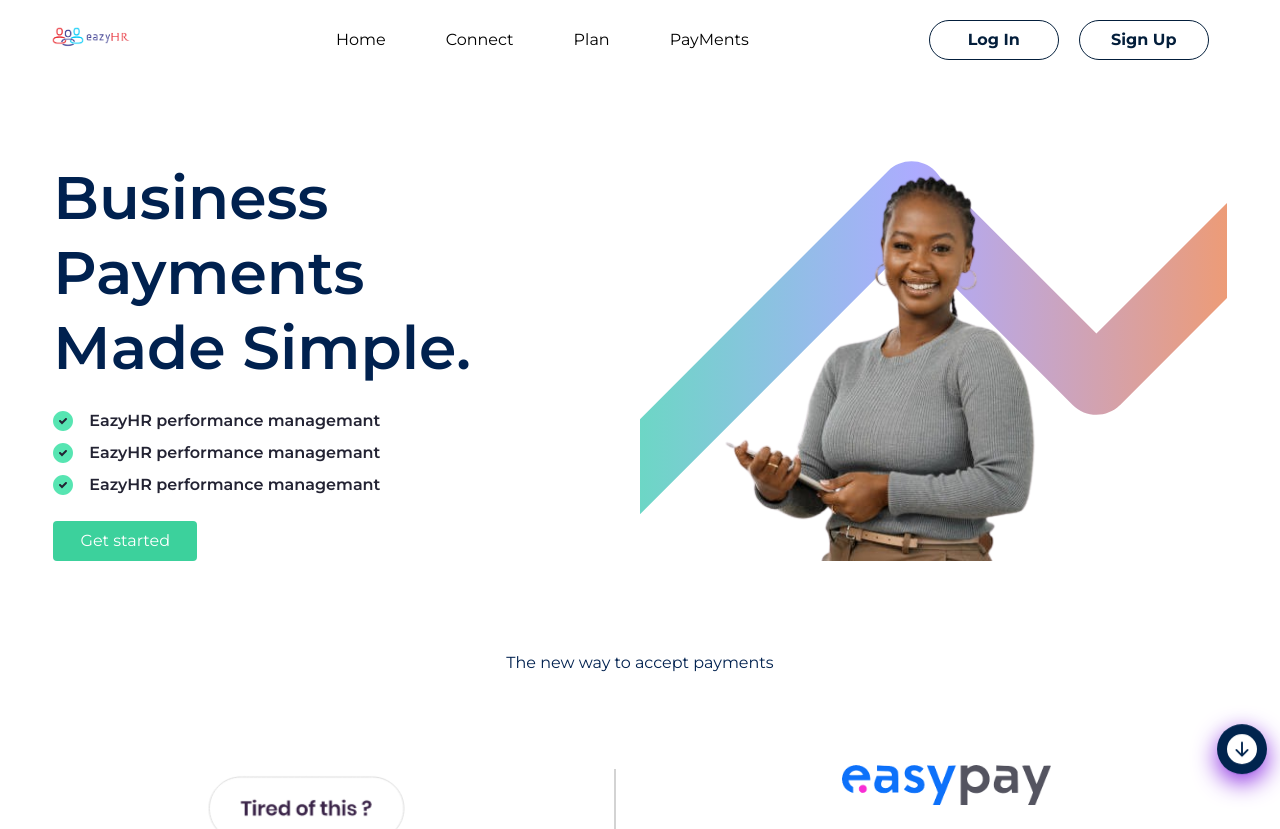
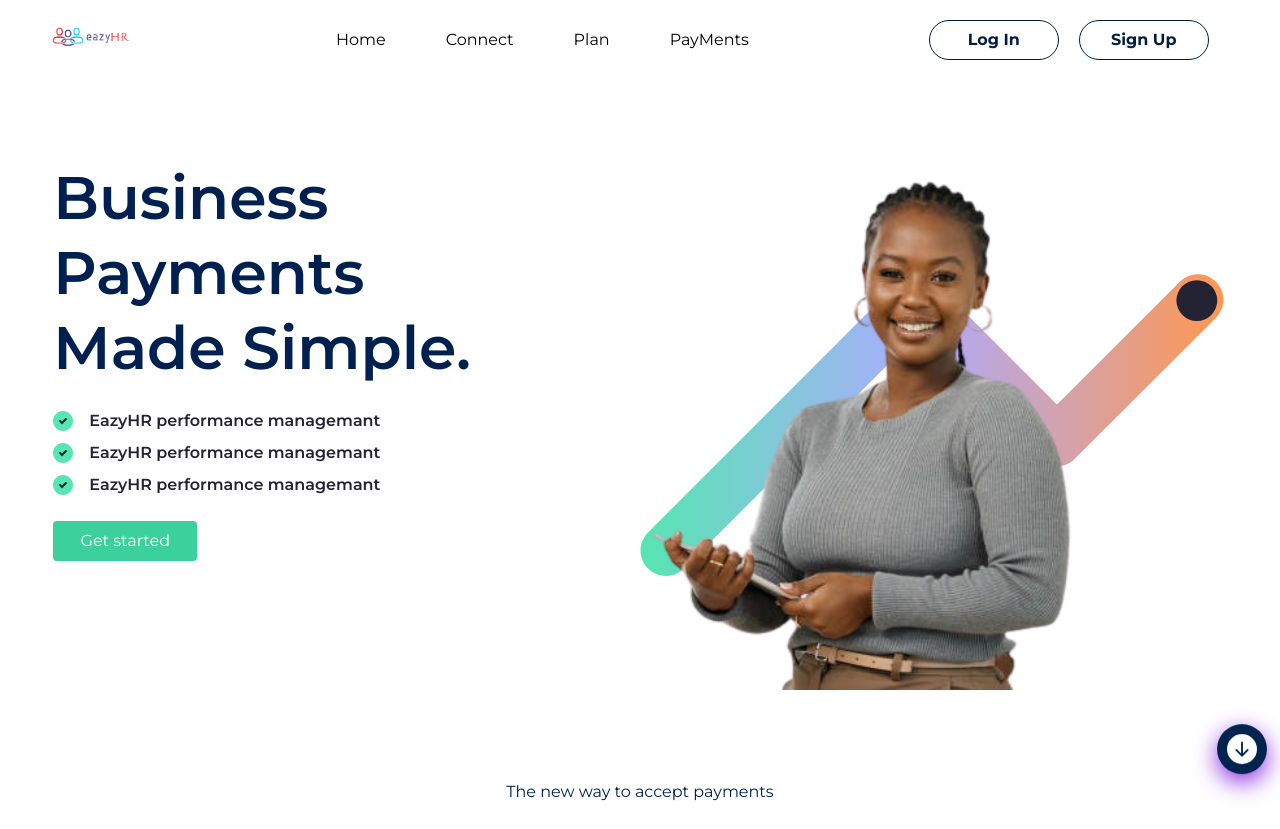
Before and after one commit to OgbuEsther/Easy_HR_FE2, a React (Create React App) app: page / in a window 1280 px wide. Shown: the top 829 px of the page. Built offline with nearby package versions, Linux system fonts and the light colour scheme.

Commit message:
hero-done

```diff
--- a/src/pages/landingpage/Home.tsx
+++ b/src/pages/landingpage/Home.tsx
@@ -33,8 +33,8 @@ const Superhero = () => {
             </button>
             </div>
         </div>
-        <div className='w-6/12 flex bg-righthero bg-no-repeat bg-center bg-cover justify-center'>
-        <img src={img2} alt="" className='h-auto'/>
+        <div className='w-6/12 flex bg-righthero bg-no-repeat bg-center bg-contain justify-center'>
+        <img src={img2} alt="" className='h-custom object-cover'/>
       </div>
       </div>
       </div>
--- a/tailwind.config.js
+++ b/tailwind.config.js
@@ -19,6 +19,9 @@ module.exports = {
       'xl': '1280px'
     },
     extend: {
+      height: {
+        'custom': '33.125rem'
+      },
       backgroundImage: {
         'hero': "url('../src/Assets/hero.jpg')",
         'righthero': "url('../src/Assets/grid.svg')",
```
